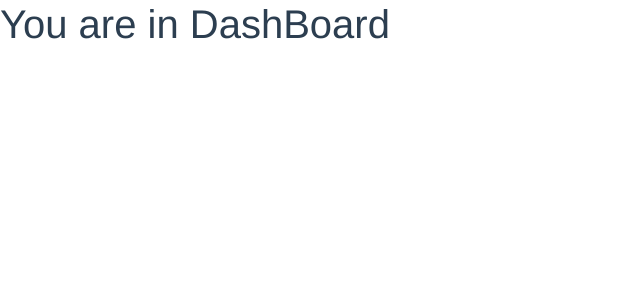
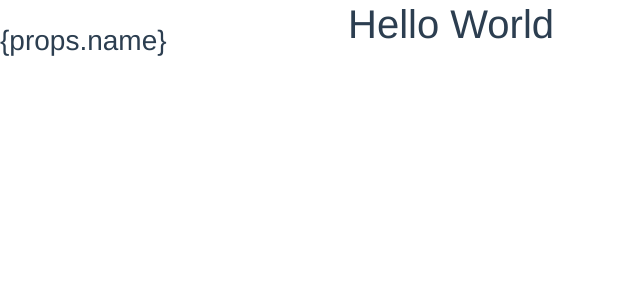
Before and after one commit to adrdev10/ShellHacksProject, a Vue app in the folder frontend/shelterui/: page /dashboard in a window 1280 px wide. Shown: the top 300 px of the page, without its empty margins (0-640 px from the left). Built offline with nearby package versions, Linux system fonts and the light colour scheme.

Commit message:
plain message

```diff
--- a/frontend/shelterui/src/components/DashBoard.vue
+++ b/frontend/shelterui/src/components/DashBoard.vue
@@ -1,18 +1,40 @@
 <template>
     <div id="dashboard">
-        <h1>You are in DashBoard</h1>
+        <div id="left-side">
+            <div>
+                <img src="" alt="">
+                <h3>{props.name}</h3>
+            </div>
+        </div>
+        <div id="right-side">
+            <div>
+                <h1>Hello World</h1>
+            </div>
+        </div>
     </div>
 </template>
 
 <script>
 export default {
     name: "DashBoard"
+
 }
 </script>
 
 <style>
     #dashboard {
         background-color: white !important;
+        display: flex;
+        flex-direction: row;
+        align-content: flex-start;
+    }
+
+    #left-side {
+        flex-grow: 1
+    }
+
+    #right-side {
+        flex-grow: 4;
     }
 
     #app {
--- a/frontend/shelterui/src/main.js
+++ b/frontend/shelterui/src/main.js
@@ -7,6 +7,7 @@ import 'bootstrap-vue/dist/bootstrap-vue.css'
 import VueRouter from 'vue-router'
 import DashBoard from './components/DashBoard.vue'
 import LandingPage from './components/LandingPage.vue'
+
 
 Vue.use(BootstrapVue)
 Vue.use(VueRouter)
```
Also changed, not shown: frontend/shelterui/src/App.vue (+13 -0 lines).
